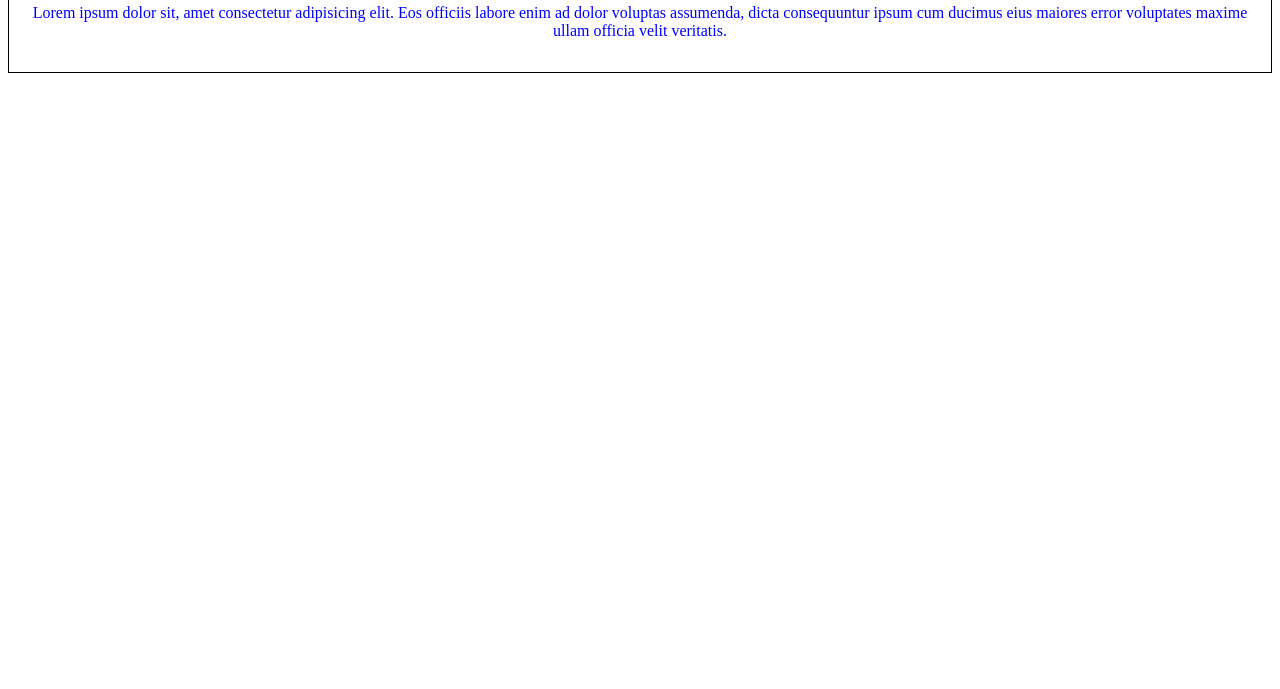
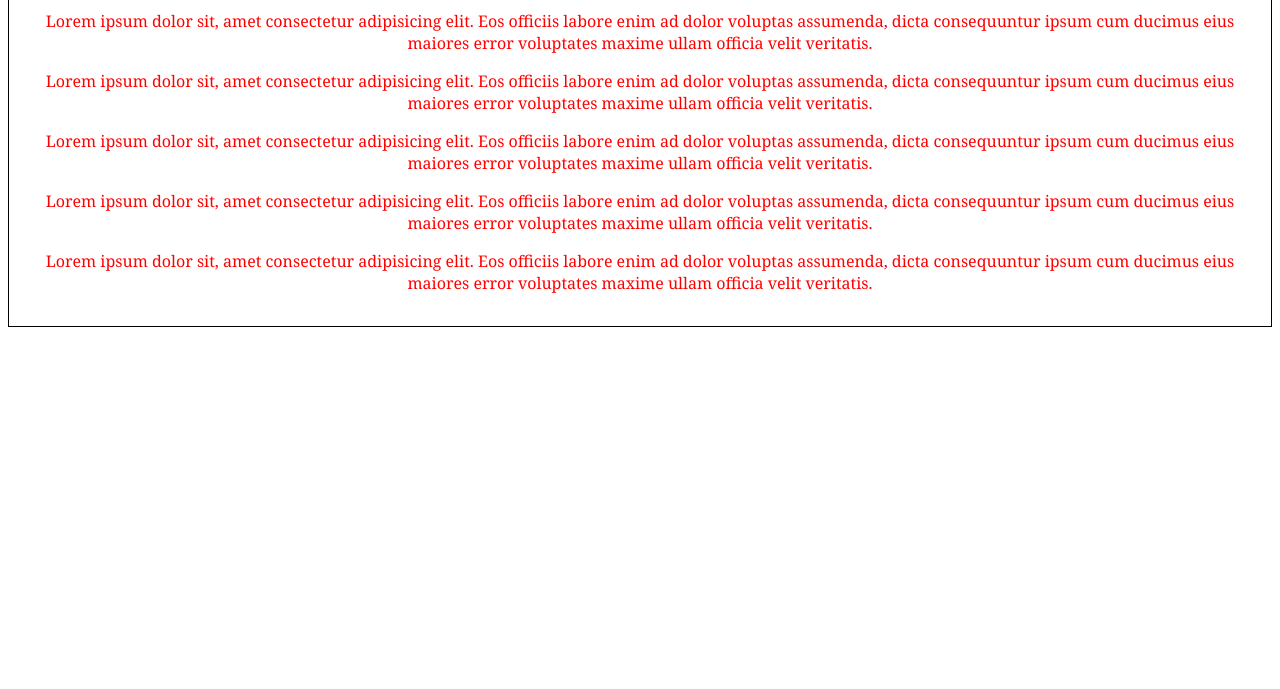
Before and after one commit to luisalbertodev/course-git-platzi, a plain HTML site: page index.html in a window 1280 px wide. Shown: the part 111-800 px from the top of the page. Drawn offline with Linux system fonts and the light colour scheme.

Commit message:
agregando contenido y actualizando color

```diff
--- a/css/styles.css
+++ b/css/styles.css
@@ -1,6 +1,7 @@
 body {
+	font-family: Georgia, 'Times New Roman', Times, serif;
 	text-align: center;
-	color: blue;
+	color: red;
 }
 
 .container {
--- a/index.html
+++ b/index.html
@@ -15,6 +15,26 @@
 				assumenda, dicta consequuntur ipsum cum ducimus eius maiores error voluptates maxime ullam officia velit
 				veritatis.
 			</p>
+			<p>
+				Lorem ipsum dolor sit, amet consectetur adipisicing elit. Eos officiis labore enim ad dolor voluptas
+				assumenda, dicta consequuntur ipsum cum ducimus eius maiores error voluptates maxime ullam officia velit
+				veritatis.
+			</p>
+			<p>
+				Lorem ipsum dolor sit, amet consectetur adipisicing elit. Eos officiis labore enim ad dolor voluptas
+				assumenda, dicta consequuntur ipsum cum ducimus eius maiores error voluptates maxime ullam officia velit
+				veritatis.
+			</p>
+			<p>
+				Lorem ipsum dolor sit, amet consectetur adipisicing elit. Eos officiis labore enim ad dolor voluptas
+				assumenda, dicta consequuntur ipsum cum ducimus eius maiores error voluptates maxime ullam officia velit
+				veritatis.
+			</p>
+			<p>
+				Lorem ipsum dolor sit, amet consectetur adipisicing elit. Eos officiis labore enim ad dolor voluptas
+				assumenda, dicta consequuntur ipsum cum ducimus eius maiores error voluptates maxime ullam officia velit
+				veritatis.
+			</p>
 		</section>
 	</body>
 </html>
```
